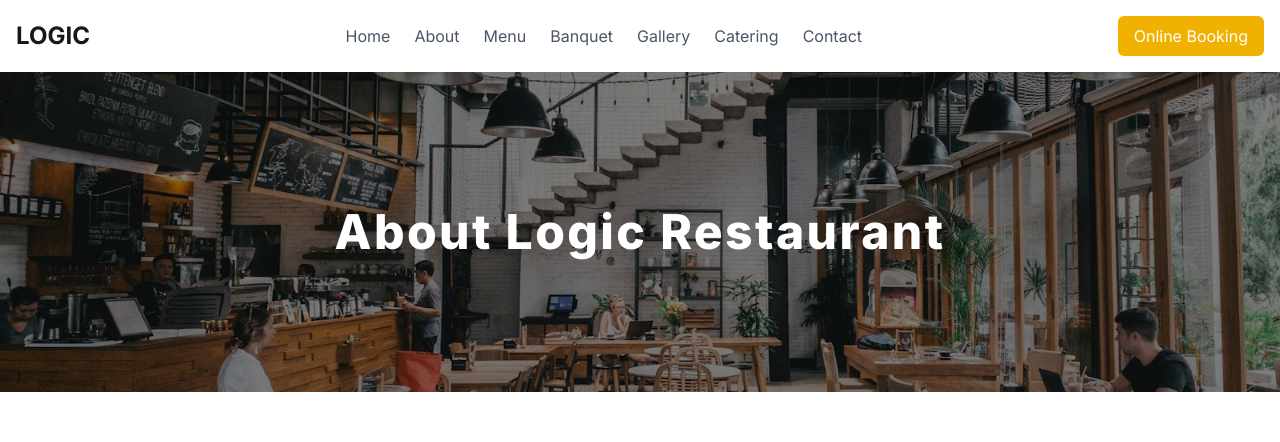
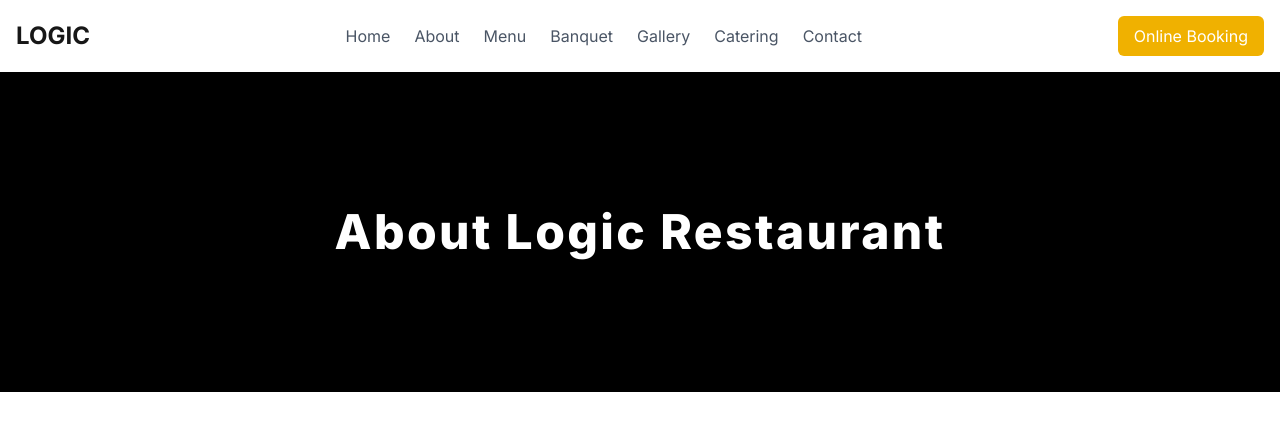
Before and after one commit to JayJay247in/Logic-restaurant-website, a Next.js app: page /about in a window 1280 px wide. Shown: the top 442 px of the page. Built offline with nearby package versions, Linux system fonts and the light colour scheme.

Commit message:
fix: Resolve linting and type errors for deployment

```diff
--- a/src/app/booking/actions.ts
+++ b/src/app/booking/actions.ts
@@ -1,7 +1,7 @@
 'use server';
 
 import { z } from 'zod';
-import { createServerClient } from '@/lib/supabaseServer'; // 1. IMPORT our new server client
+import { supabase } from '@/lib/supabaseClient';
 import { revalidatePath } from 'next/cache';
 
 const bookingSchema = z.object({
@@ -30,17 +30,12 @@ export async function createBooking(prevState: FormState, formData: FormData): P
     };
   }
 
-  // 2. CREATE an instance of the server client INSIDE the action
-  const supabase = createServerClient();
-
   try {
-    // 3. PERFORM the insert operation
     const { error } = await supabase
       .from('bookings')
       .insert([validatedFields.data]);
 
     if (error) {
-      // This will now provide a more specific database error if one occurs
       throw new Error(error.message);
     }
 
@@ -51,9 +46,14 @@ export async function createBooking(prevState: FormState, formData: FormData): P
       success: true,
     };
 
-  } catch (e: any) {
+  } catch (e) {
+    // Corrected, type-safe error handling
+    let errorMessage = 'An unexpected error occurred. Please try again.';
+    if (e instanceof Error) {
+      errorMessage = e.message;
+    }
     return {
-      message: `Database error: ${e.message}`, // Provide a more detailed error
+      message: errorMessage,
       success: false,
     };
   }
--- a/src/app/contact/actions.ts
+++ b/src/app/contact/actions.ts
@@ -1,7 +1,7 @@
 'use server';
 
 import { z } from 'zod';
-import { createServerClient } from '@/lib/supabaseServer'; // 1. IMPORT our new server client
+import { supabase } from '@/lib/supabaseClient';
 import { revalidatePath } from 'next/cache';
 
 const contactSchema = z.object({
@@ -28,11 +28,7 @@ export async function createInquiry(prevState: ContactFormState, formData: FormD
     };
   }
 
-  // 2. CREATE an instance of the server client INSIDE the action
-  const supabase = createServerClient();
-
   try {
-    // 3. PERFORM the insert operation
     const { error } = await supabase
       .from('contact_inquiries')
       .insert([validatedFields.data]);
@@ -48,9 +44,14 @@ export async function createInquiry(prevState: ContactFormState, formData: FormD
       success: true,
     };
 
-  } catch (e: any) {
+  } catch (e) {
+    // Corrected, type-safe error handling
+    let errorMessage = 'Database error. Failed to send message, please try again.';
+    if (e instanceof Error) {
+      errorMessage = e.message;
+    }
     return {
-      message: `Database error: ${e.message}`, // Provide a more detailed error
+      message: errorMessage,
       success: false,
     };
   }
--- a/src/app/layout.tsx
+++ b/src/app/layout.tsx
@@ -1,4 +1,4 @@
-import type { Metadata } from "next";
+// 'Metadata' import has been removed
 import { Inter } from "next/font/google";
 import "./globals.css";
 import Header from "@/components/layout/Header";
@@ -7,6 +7,8 @@ import { Toaster } from 'react-hot-toast';
 
 const inter = Inter({ subsets: ["latin"] });
 
+// The 'metadata' object is still exported, which is the correct Next.js pattern.
+// We just don't need the 'Metadata' type import.
 export const metadata = {
   title: "Logic Restaurant",
   description: "A full-stack restaurant website built with Next.js",
@@ -20,7 +22,6 @@ export default function RootLayout({
   return (
     <html lang="en">
       <body className={inter.className}>
-        {/* 2. Add the Toaster component here */}
         <Toaster
           position="top-center"
           toastOptions={{
--- a/src/components/about/AboutPage.tsx
+++ b/src/components/about/AboutPage.tsx
@@ -4,25 +4,14 @@ import { Sparkles, Leaf, UtensilsCrossed } from 'lucide-react';
 const AboutPage = () => {
   return (
     <div className="bg-white">
-      {/* 1. Banner Section */}
-            <section className="relative block w-full h-64 sm:h-80">
-                <Image
-                    src="/images/about-banner.jpeg"
-                    alt="Warm ambiance of the Logic restaurant"
-                    fill
-                    priority
-                    sizes="100vw"
-                    className="object-cover"
-                />
-                <div className="absolute inset-0 bg-black opacity-50 z-10"></div>
-                <div className="relative z-20 flex flex-col items-center justify-center h-full text-center text-white p-4">
-                    <h1 className="text-4xl sm:text-5xl font-extrabold text-white tracking-wider">
-                    About Logic Restaurant
-                    </h1>
-                </div>
-            </section>
+      <section className="bg-black h-64 sm:h-80 flex items-center justify-center">
+        <div className="text-center">
+          <h1 className="text-4xl sm:text-5xl font-extrabold text-white tracking-wider">
+            About Logic Restaurant
+          </h1>
+        </div>
+      </section>
 
-      {/* 2. Our Story Section */}
       <section className="py-16 sm:py-24">
         <div className="container mx-auto px-4 grid grid-cols-1 lg:grid-cols-2 gap-12 items-center">
           <div className="text-gray-700">
@@ -34,12 +23,12 @@ const AboutPage = () => {
               Every dish on our menu is a testament to our journey. We believe in the power of fresh, locally-sourced ingredients to tell a story of their own. From the bustling kitchens to your table, our team is dedicated to crafting not just meals, but memories.
             </p>
             <p>
-              Logic Restaurant is more than a restaurant; it's a community. A place to gather, celebrate, and savor the simple joys of good food and great company.
+              Logic Restaurant is more than a restaurant; it&apos;s a community. A place to gather, celebrate, and savor the simple joys of good food and great company.
             </p>
           </div>
           <div className="w-full h-80 sm:h-96 rounded-lg overflow-hidden shadow-xl">
             <Image
-              src="/images/about-story.jpeg"
+              src="/images/about-story.jpg"
               alt="Chefs meticulously preparing food in the kitchen"
               width={1200}
               height={800}
@@ -49,7 +38,6 @@ const AboutPage = () => {
         </div>
       </section>
 
-      {/* 3. Our Mission Section */}
       <section className="bg-gray-50 py-16 sm:py-24">
         <div className="container mx-auto px-4 text-center">
           <h2 className="text-3xl sm:text-4xl font-bold text-gray-900 mb-4">Our Philosophy</h2>
@@ -58,7 +46,6 @@ const AboutPage = () => {
           </p>
           <div className="grid grid-cols-1 md:grid-cols-3 gap-10">
 
-            {/* Mission Item 1 */}
             <div className="p-6">
               <Leaf className="h-12 w-12 mx-auto text-yellow-500 mb-4" />
               <h3 className="text-xl font-semibold text-gray-900 mb-2">Fresh Ingredients</h3>
@@ -67,7 +54,6 @@ const AboutPage = () => {
               </p>
             </div>
 
-            {/* Mission Item 2 */}
             <div className="p-6">
               <UtensilsCrossed className="h-12 w-12 mx-auto text-yellow-500 mb-4" />
               <h3 className="text-xl font-semibold text-gray-900 mb-2">Culinary Excellence</h3>
@@ -76,7 +62,6 @@ const AboutPage = () => {
               </p>
             </div>
 
-            {/* Mission Item 3 */}
             <div className="p-6">
               <Sparkles className="h-12 w-12 mx-auto text-yellow-500 mb-4" />
               <h3 className="text-xl font-semibold text-gray-900 mb-2">Memorable Experiences</h3>
--- a/src/components/catering/CateringPage.tsx
+++ b/src/components/catering/CateringPage.tsx
@@ -91,7 +91,7 @@ const CateringPage = () => {
       {/* 4. Call to Action Section */}
       <section className="bg-gray-800 text-white">
         <div className="container mx-auto px-4 py-16 text-center">
-          <h2 className="text-3xl font-bold mb-4">Let's Create Your Perfect Event Menu</h2>
+          <h2 className="text-3xl font-bold mb-4">Let&apos;s Create Your Perfect Event Menu</h2>
           <p className="max-w-2xl mx-auto mb-8">
             Our catering specialists are ready to help you plan an unforgettable culinary experience.
           </p>
```
